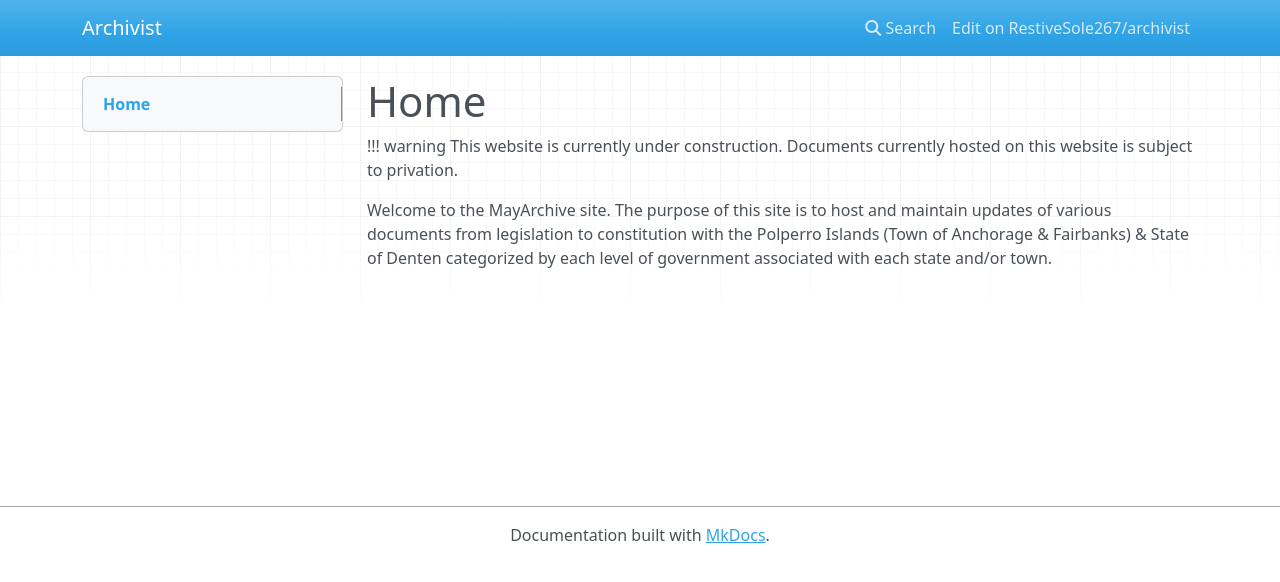
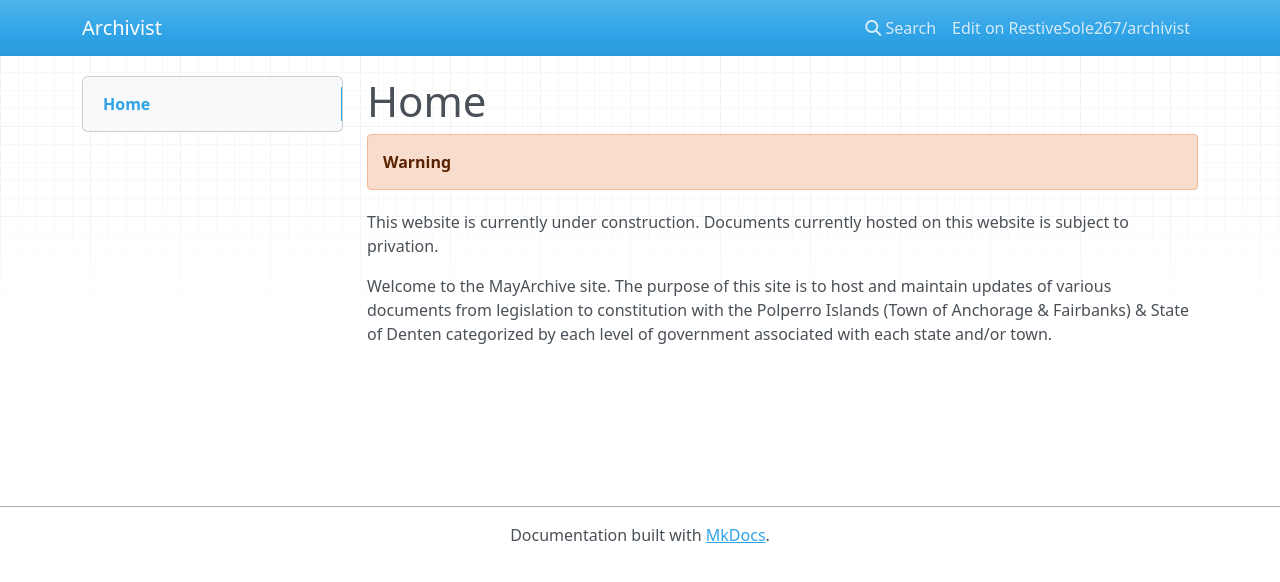
Before and after one commit to RestiveSole267/archivist-docs, an MkDocs documentation site: the page built from docs/index.md, in a window 1280 px wide. Shown: the top 582 px of the page. Built offline with MkDocs 1.6.1, drawn with Linux system fonts in a browser that asks for light colours; nearby versions of some CDN libraries; some of the changed lines change nothing that is shown.

Commit message:
Update mkdocs.yml

```diff
--- a/mkdocs.yml
+++ b/mkdocs.yml
@@ -7,3 +7,21 @@
 
 theme:
   name: mkdocs
+
+plugins:
+  - search:
+      separator: '[\s\-]+'
+  - awesome-pages
+  - git-revision-date-localized:
+      type: date
+
+markdown_extensions:
+  - admonition
+  - footnotes
+  - toc:
+      permalink: true
+  - pymdownx.emoji:
+      emoji_index: !!python/name:materialx.emoji.twemoji
+      emoji_generator: !!python/name:materialx.emoji.to_svg
+  - attr_list
+  - md_in_html
```
